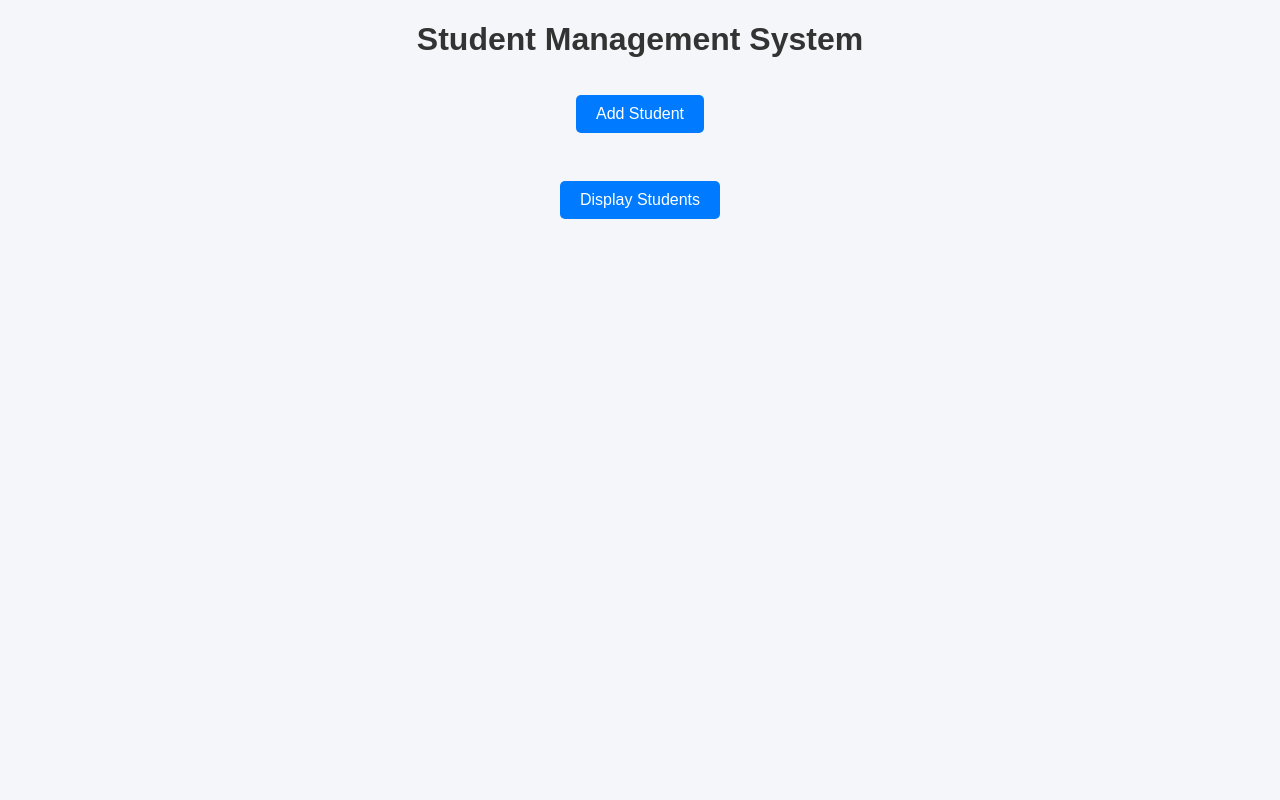
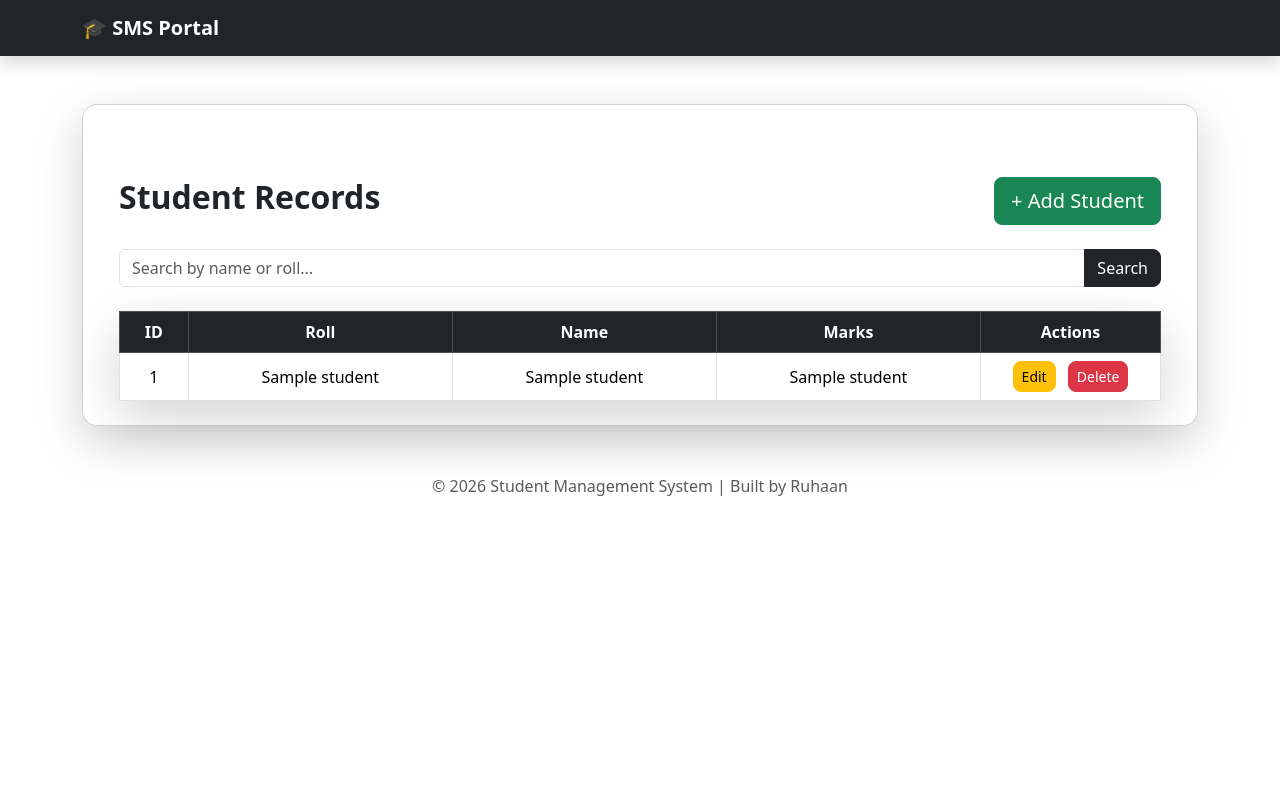
Before and after one commit to ruhaancs/sms-web-portal, a Flask app: template templates/index.html in a window 1280 px wide. Run offline with Flask 3, Linux system fonts and the light colour scheme; the template is opened without the code that fills it: most values are stand-ins (such as "Sample title", 1, 10 or a date in 2020).

Commit message:
Professional Student Management System Portal (Flask + SQLite + Auth + CRUD)

```diff
--- a/app.py
+++ b/app.py
@@ -1,40 +1,184 @@
-from flask import Flask, render_template, request, redirect
+from flask import Flask, render_template, request, redirect, session, flash
+import sqlite3
+from werkzeug.security import generate_password_hash, check_password_hash
 
 app = Flask(__name__)
+app.secret_key = "super_secret_key_change_this"
 
-FILE_NAME = "students.txt"
+# ---------------------------
+# DATABASE SETUP
+# ---------------------------
+def init_db():
+    conn = sqlite3.connect("students.db")
+    c = conn.cursor()
 
+    c.execute('''
+        CREATE TABLE IF NOT EXISTS students (
+            id INTEGER PRIMARY KEY AUTOINCREMENT,
+            roll INTEGER,
+            name TEXT,
+            marks REAL
+        )
+    ''')
+
+    c.execute('''
+        CREATE TABLE IF NOT EXISTS users (
+            id INTEGER PRIMARY KEY AUTOINCREMENT,
+            username TEXT UNIQUE,
+            password TEXT
+        )
+    ''')
+
+    # Create default admin if not exists
+    c.execute("SELECT * FROM users WHERE username = ?", ("admin",))
+    if not c.fetchone():
+        hashed = generate_password_hash("admin123")
+        c.execute("INSERT INTO users (username, password) VALUES (?,?)",
+                  ("admin", hashed))
+
+    conn.commit()
+    conn.close()
+
+init_db()
+
+# ---------------------------
+# LOGIN REQUIRED DECORATOR
+# ---------------------------
+def login_required(func):
+    def wrapper(*args, **kwargs):
+        if "user" not in session:
+            return redirect("/login")
+        return func(*args, **kwargs)
+    wrapper.__name__ = func.__name__
+    return wrapper
+
+# ---------------------------
+# LOGIN
+# ---------------------------
+@app.route("/login", methods=["GET","POST"])
+def login():
+    if request.method == "POST":
+        username = request.form["username"]
+        password = request.form["password"]
+
+        conn = sqlite3.connect("students.db")
+        c = conn.cursor()
+        c.execute("SELECT password FROM users WHERE username = ?", (username,))
+        user = c.fetchone()
+        conn.close()
+
+        if user and check_password_hash(user[0], password):
+            session["user"] = username
+            flash("Login successful!", "success")
+            return redirect("/")
+        else:
+            flash("Invalid credentials", "danger")
+
+    return render_template("login.html")
+
+@app.route("/logout")
+def logout():
+    session.clear()
+    return redirect("/login")
+
+# ---------------------------
+# DASHBOARD
+# ---------------------------
 @app.route("/")
-def home():
-    return render_template("index.html")
+@login_required
+def index():
+    search = request.args.get("search")
 
-@app.route("/add", methods=["GET", "POST"])
-def add_student():
+    conn = sqlite3.connect("students.db")
+    c = conn.cursor()
+
+    if search:
+        c.execute("SELECT * FROM students WHERE roll LIKE ? OR name LIKE ?",
+                  (f"%{search}%", f"%{search}%"))
+    else:
+        c.execute("SELECT * FROM students")
+
+    students = c.fetchall()
+
+    # Stats
+    c.execute("SELECT COUNT(*), AVG(marks) FROM students")
+    stats = c.fetchone()
+
+    conn.close()
+
+    total = stats[0]
+    avg = round(stats[1],2) if stats[1] else 0
+
+    return render_template("index.html",
+                           students=students,
+                           total=total,
+                           avg=avg)
+
+# ---------------------------
+# ADD
+# ---------------------------
+@app.route("/add", methods=["GET","POST"])
+@login_required
+def add():
     if request.method == "POST":
         roll = request.form["roll"]
         name = request.form["name"]
         marks = request.form["marks"]
 
-        with open(FILE_NAME, "a") as f:
-            f.write(f"{roll},{name},{marks}\n")
+        conn = sqlite3.connect("students.db")
+        c = conn.cursor()
+        c.execute("INSERT INTO students (roll,name,marks) VALUES (?,?,?)",
+                  (roll,name,marks))
+        conn.commit()
+        conn.close()
 
-        return redirect("/display")
+        flash("Student added successfully!", "success")
+        return redirect("/")
 
     return render_template("add.html")
 
-@app.route("/display")
-def display_students():
-    students = []
+# ---------------------------
+# EDIT
+# ---------------------------
+@app.route("/edit/<int:id>", methods=["GET","POST"])
+@login_required
+def edit(id):
+    conn = sqlite3.connect("students.db")
+    c = conn.cursor()
 
-    try:
-        with open(FILE_NAME, "r") as f:
-            for line in f:
-                roll, name, marks = line.strip().split(",")
-                students.append((roll, name, marks))
-    except FileNotFoundError:
-        pass
+    if request.method == "POST":
+        roll = request.form["roll"]
+        name = request.form["name"]
+        marks = request.form["marks"]
 
-    return render_template("display.html", students=students)
+        c.execute("UPDATE students SET roll=?, name=?, marks=? WHERE id=?",
+                  (roll,name,marks,id))
+        conn.commit()
+        conn.close()
+
+        flash("Student updated successfully!", "warning")
+        return redirect("/")
+
+    c.execute("SELECT * FROM students WHERE id=?", (id,))
+    student = c.fetchone()
+    conn.close()
+
+    return render_template("edit.html", student=student)
+
+# ---------------------------
+# DELETE
+# ---------------------------
+@app.route("/delete/<int:id>")
+@login_required
+def delete(id):
+    conn = sqlite3.connect("students.db")
+    c = conn.cursor()
+    c.execute("DELETE FROM students WHERE id=?", (id,))
+    conn.commit()
+    conn.close()
+
+    flash("Student deleted successfully!", "danger")
+    return redirect("/")
 
 if __name__ == "__main__":
     app.run(debug=True)
--- a/static/style.css
+++ b/static/style.css
@@ -1,40 +1,17 @@
-body {
-    font-family: Arial, sans-serif;
-    background-color: #f4f6f9;
-    text-align: center;
+body.bg-gradient {
+    background: linear-gradient(135deg, #667eea, #764ba2);
+    min-height: 100vh;
 }
 
-h1 {
-    color: #333;
+.card {
+    border-radius: 15px;
 }
 
-a {
-    display: inline-block;
-    margin: 15px;
-    padding: 10px 20px;
-    background-color: #007bff;
+table th {
+    background-color: #343a40;
     color: white;
-    text-decoration: none;
-    border-radius: 5px;
 }
 
-a:hover {
-    background-color: #0056b3;
+.btn {
+    border-radius: 8px;
 }
-
-form {
-    margin-top: 20px;
-}
-
-input {
-    padding: 8px;
-    margin: 5px;
-}
-
-button {
-    padding: 8px 15px;
-    background-color: green;
-    color: white;
-    border: none;
-    border-radius: 5px;
-}
--- a/students.txt
+++ /dev/null
@@ -1,3 +0,0 @@
-46,Ruhaan Chaudhary,89
-46,Ruhaan Chaudhary,89
-50,Shubham,96
--- /dev/null
+++ b/templates/base.html
@@ -0,0 +1,33 @@
+<!DOCTYPE html>
+<html>
+<head>
+    <title>Student Management System</title>
+    <meta name="viewport" content="width=device-width, initial-scale=1">
+
+    <link href="https://cdn.jsdelivr.net/npm/bootstrap@5.3.2/dist/css/bootstrap.min.css" rel="stylesheet">
+    <link rel="stylesheet" href="{{ url_for('static', filename='style.css') }}">
+</head>
+
+<body class="bg-gradient">
+
+<nav class="navbar navbar-expand-lg navbar-dark bg-dark shadow">
+    <div class="container">
+        <a class="navbar-brand fw-bold" href="/dashboard">🎓 SMS Portal</a>
+        {% if session.get('user') %}
+        <a href="/logout" class="btn btn-danger btn-sm">Logout</a>
+        {% endif %}
+    </div>
+</nav>
+
+<div class="container mt-5">
+    <div class="card shadow-lg p-4">
+        {% block content %}{% endblock %}
+    </div>
+</div>
+
+<footer class="text-center mt-5 mb-3 text-muted">
+    © 2026 Student Management System | Built by Ruhaan
+</footer>
+
+</body>
+</html>
--- a/templates/index.html
+++ b/templates/index.html
@@ -1,13 +1,76 @@
-<!DOCTYPE html>
-<html>
-<head>
-    <link rel="stylesheet" href="{{ url_for('static', filename='style.css') }}">
+{% extends "base.html" %}
+{% block content %}
 
-    <title>Student Management System</title>
-</head>
-<body>
-    <h1>Student Management System</h1>
-    <a href="/add">Add Student</a><br><br>
-    <a href="/display">Display Students</a>
-</body>
-</html>
+<div class="container mt-5">
+
+    <!-- Header Section -->
+    <div class="d-flex justify-content-between align-items-center mb-4">
+        <h2 class="fw-bold">Student Records</h2>
+        <a href="/add" class="btn btn-success btn-lg">
+            + Add Student
+        </a>
+    </div>
+
+    <!-- Search Bar -->
+    <form method="GET" action="/" class="mb-4">
+        <div class="input-group">
+            <input type="text" name="search" class="form-control"
+                   placeholder="Search by name or roll..."
+                   value="{{ request.args.get('search', '') }}">
+            <button class="btn btn-dark" type="submit">Search</button>
+        </div>
+    </form>
+
+    <!-- Card Wrapper -->
+    <div class="card shadow-lg border-0">
+        <div class="card-body p-0">
+
+            {% if students %}
+            <div class="table-responsive">
+                <table class="table table-hover table-bordered mb-0 text-center align-middle">
+                    <thead class="table-dark">
+                        <tr>
+                            <th>ID</th>
+                            <th>Roll</th>
+                            <th>Name</th>
+                            <th>Marks</th>
+                            <th width="180">Actions</th>
+                        </tr>
+                    </thead>
+                    <tbody>
+                        {% for s in students %}
+                        <tr>
+                            <td>{{ s[0] }}</td>
+                            <td>{{ s[1] }}</td>
+                            <td>{{ s[2] }}</td>
+                            <td>{{ s[3] }}</td>
+                            <td>
+                                <a href="/edit/{{ s[0] }}"
+                                   class="btn btn-warning btn-sm me-2">
+                                    Edit
+                                </a>
+                                <a href="/delete/{{ s[0] }}"
+                                   class="btn btn-danger btn-sm"
+                                   onclick="return confirm('Are you sure you want to delete this student?');">
+                                    Delete
+                                </a>
+                            </td>
+                        </tr>
+                        {% endfor %}
+                    </tbody>
+                </table>
+            </div>
+
+            {% else %}
+            <div class="text-center p-5">
+                <h5 class="text-muted">No students found.</h5>
+                <p class="text-muted">Click "Add Student" to create one.</p>
+            </div>
+            {% endif %}
+
+        </div>
+    </div>
+
+</div>
+
+{% endblock %}
```
Also changed, not shown: requirements.txt (added, +9 -0 lines), templates/add.html (+12 -17 lines), templates/edit.html (added, +14 -0 lines), templates/login.html (added, +16 -0 lines), students.db (added), 3 other files.
